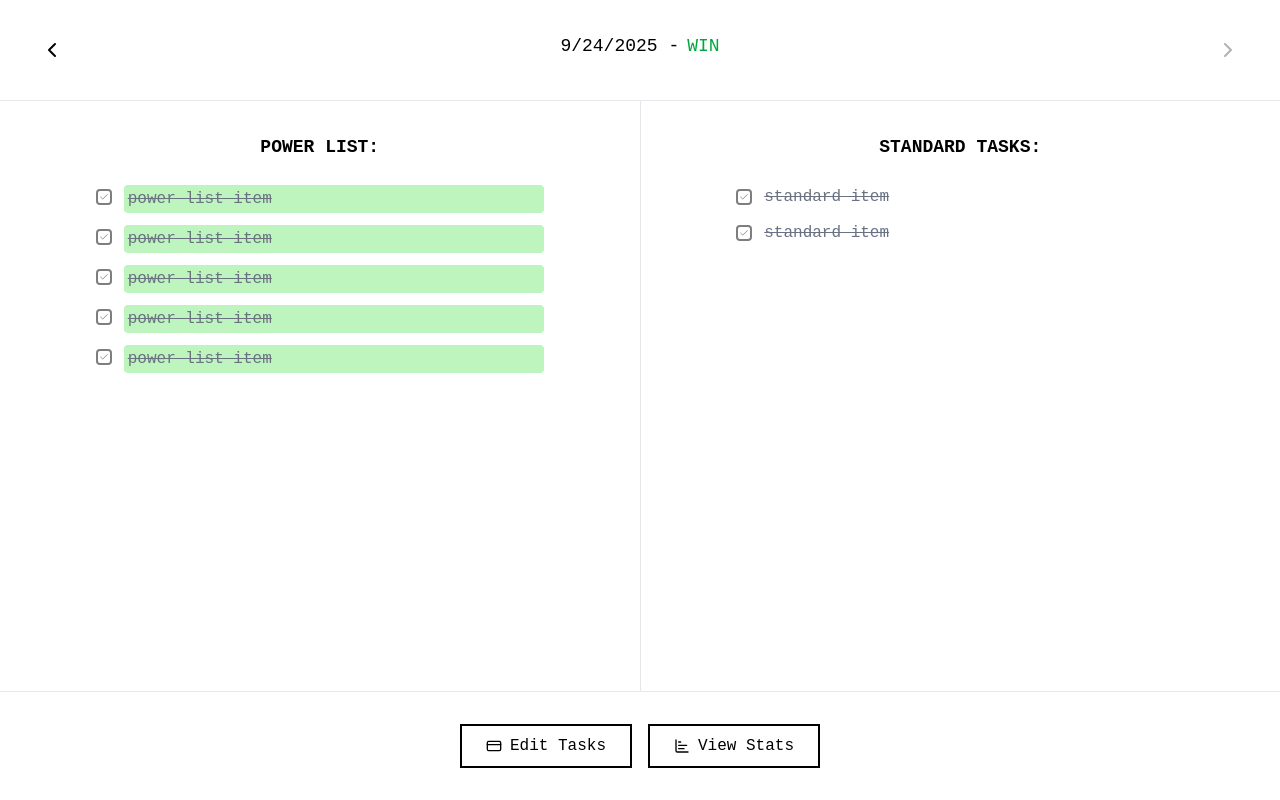
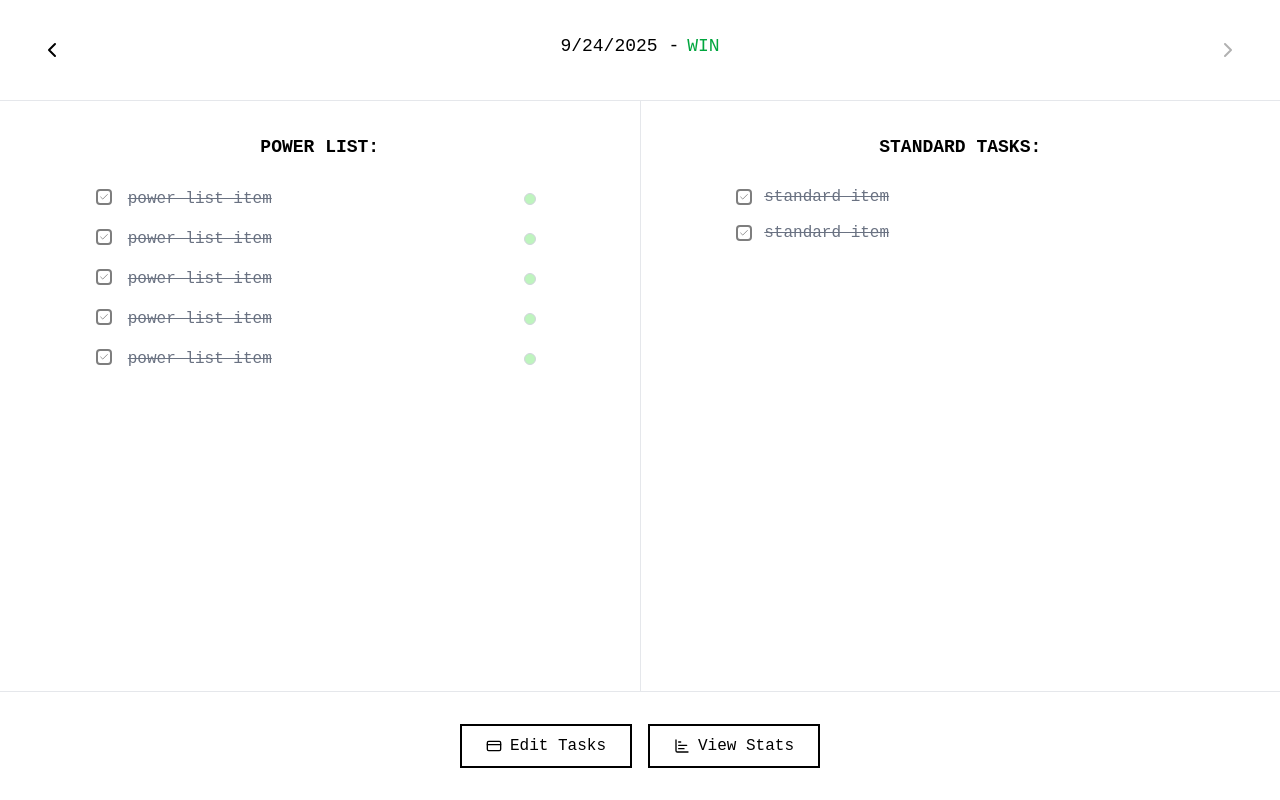
Before and after one commit to Londelo/control_center, a Next.js app: page / in a window 1280 px wide. Built offline with nearby package versions, Linux system fonts and the light colour scheme.

Commit message:
Add progress circle to TaskCard

```diff
--- a/src/app/_components/TaskCard.tsx
+++ b/src/app/_components/TaskCard.tsx
@@ -17,11 +17,11 @@ interface TaskCardProps {
 }
 
 export function TaskCard({ task, isEditing, showCheckbox, onTextChange, onToggleComplete, onSettingsClick, onTaskClick, onKeyDown, inputRef }: TaskCardProps) {
-  // Calculate background color based on task progress
-  const backgroundColor = !isEditing ? getTaskBackgroundColor(task.time.needed, task.time.left) : 'transparent';
+  // Calculate circle color based on task progress
+  const circleColor = !isEditing ? getTaskBackgroundColor(task.time.needed, task.time.left) : '#e5e7eb';
 
   return (
-    <div className="flex items-start gap-3 font-mono text-base text-left">
+    <div className="flex items-start gap-3 font-mono text-base text-left relative">
       {showCheckbox && (
         <button
           onClick={onToggleComplete}
@@ -54,15 +54,21 @@ export function TaskCard({ task, isEditing, showCheckbox, onTextChange, onToggle
           className="flex-1 bg-white border-2 border-gray-300 outline-none font-mono text-base placeholder-gray-400 px-2 py-1 focus:border-black"
         />
       ) : (
+        <div className="flex-1 relative">
           <button
             onClick={onTaskClick}
-          style={{ backgroundColor }}
-          className={`flex-1 text-left hover:bg-stone-200 px-1 py-0.5 rounded transition-colors ${
+            className={`w-full text-left hover:bg-stone-200 px-1 py-0.5 rounded transition-colors ${
               task.completed ? 'line-through text-gray-500' : 'text-black'
             }`}
           >
             {task.text ? task.text : 'Enter your task'}
           </button>
+          {/* Progress Circle */}
+          <div
+            className="absolute right-2 top-1/2 transform -translate-y-1/2 w-3 h-3 rounded-full border border-gray-300"
+            style={{ backgroundColor: circleColor }}
+          />
+        </div>
       )}
     </div>
   );
```
Lines whose indentation alone changed are shown as unchanged.
